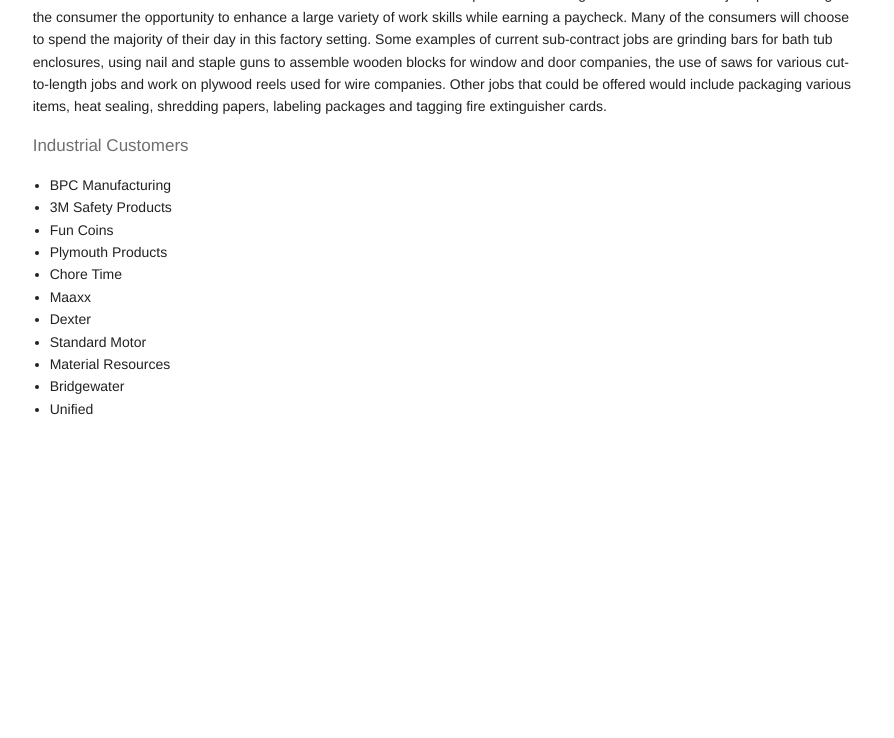
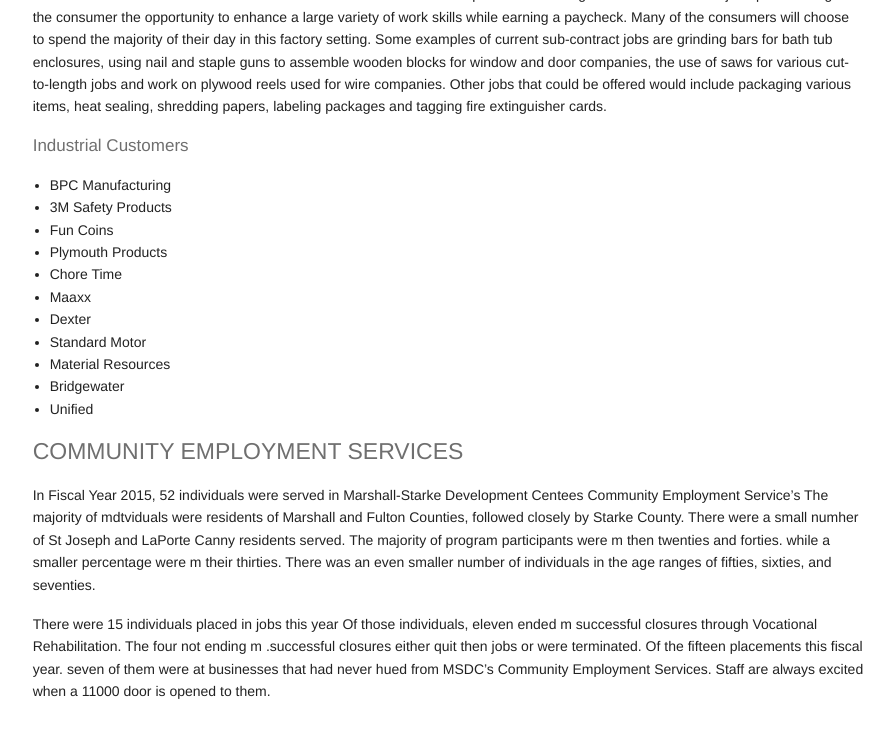
Before and after one commit to leviwilson/marshall-starke.org, a Jekyll site: the page built from report/adult.md, in a window 1280 px wide and 900 px high, scrolled down 1367 px. Shown: the top 738 px of the window, without its empty margins (259-1153 px from the left). Built offline with Jekyll 4.4.1, drawn with Linux system fonts in a browser that asks for light colours; nearby versions of some CDN libraries; before the commit the page ends 1984 px from its top, so only the background shows below that; some of the changed text lies outside the part shown.

Commit message:
add community employment services

```diff
--- a/report/adult.md
+++ b/report/adult.md
@@ -9,6 +9,7 @@ title:  "2015 Accomplishments (Adults)"
 <dl class="tabs pill">
   <dd><a href="#crossroads">Community Crossroads</a></dd>
   <dd><a href="#industrial">Industrial Services</a></dd>
+  <dd><a href="#employment">Community Employment Services</a></dd>
 </dl>
 
 <h4 class="subheader" id="supported">SUPPORTED LIVING</h4>
@@ -34,3 +35,8 @@ The Industrial Track is a choice for consumers who wish to have an emphasis on l
 * Material Resources
 * Bridgewater
 * Unified
+
+<h4 class="subheader" id="employment">COMMUNITY EMPLOYMENT SERVICES</h4>
+In Fiscal Year 2015, 52 individuals were served in Marshall-Starke Development Centees Community Employment Service's The majority of mdtviduals were residents of Marshall and Fulton Counties, followed closely by Starke County. There were a small numher of St Joseph and LaPorte Canny residents served. The majority of program participants were m then twenties and forties. while a smaller percentage were m their thirties. There was an even smaller number of individuals in the age ranges of fifties, sixties, and seventies.
+
+There were 15 individuals placed in jobs this year Of those individuals, eleven ended m successful closures through Vocational Rehabilitation. The four not ending m .successful closures either quit then jobs or were terminated. Of the fifteen placements this fiscal year. seven of them were at businesses that had never hued from MSDC's Community Employment Services. Staff are always excited when a 11000 door is opened to them.
```
